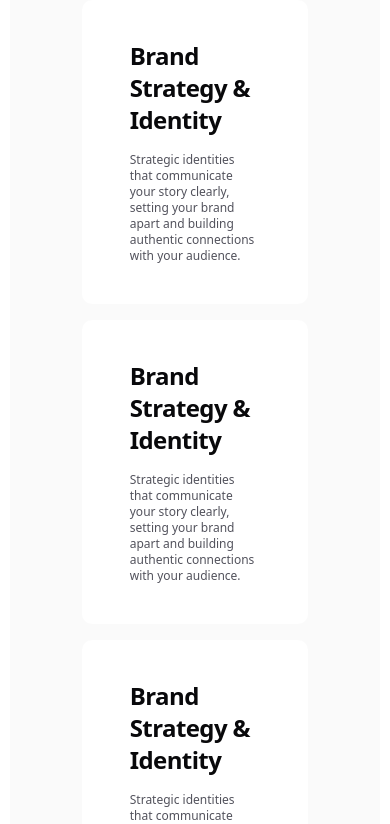
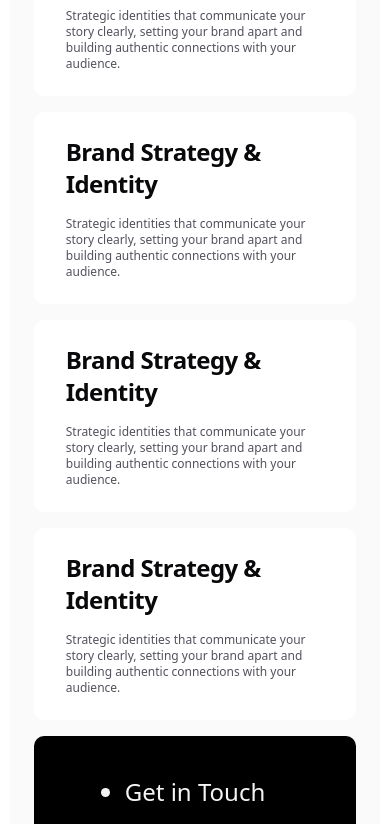
Before and after one commit to msanchariii/steadfast, a Next.js app: page / in a window 390 px wide. Shown: the part 1420-2244 px from the top of the page. Built offline with nearby package versions, Linux system fonts and the light colour scheme.

Commit message:
make services responsive

```diff
--- a/src/components/ServiceCards.tsx
+++ b/src/components/ServiceCards.tsx
@@ -1,12 +1,19 @@
 "use client";
 import gsap from "gsap";
 import React, { useRef } from "react";
+import { useMediaQuery } from "react-responsive";
 
 const ContactCardInServiceSection = () => {
     const titleRef = useRef(null);
     const listRef = useRef(null);
 
+    const isXLScreen = useMediaQuery({ query: "(min-width: 80rem)" });
+
     const onMouseEnter = () => {
+        if (!titleRef.current || !listRef.current) return;
+        if (!isXLScreen) {
+            return;
+        }
         gsap.to(titleRef.current, {
             x: -200,
             autoAlpha: 0,
@@ -22,6 +29,10 @@ const ContactCardInServiceSection = () => {
     };
 
     const onMouseLeave = () => {
+        if (!titleRef.current || !listRef.current) return;
+        if (!isXLScreen) {
+            return;
+        }
         gsap.to(titleRef.current, {
             x: 0,
             autoAlpha: 1,
@@ -42,10 +53,10 @@ const ContactCardInServiceSection = () => {
             onMouseLeave={onMouseLeave}
             className="relative container mx-auto my-4 flex cursor-pointer flex-col items-center justify-between overflow-hidden rounded-lg bg-black px-12 py-10 text-2xl xl:flex-row"
         >
-            <a className="absolute inset-0" href="/contact"></a>
+            <a className="absolute inset-0 z-20" href="/contact"></a>
             <h3
                 ref={titleRef}
-                className="max-w-md font-medium text-zinc-100"
+                className="hidden max-w-md font-medium text-zinc-100 xl:block"
                 id="contact-card-in-service-section-title"
             >
                 Ready To Start ?
--- a/src/components/sections/Services.tsx
+++ b/src/components/sections/Services.tsx
@@ -3,7 +3,7 @@ import ContactCardInServiceSection from "../ServiceCards";
 
 const Services = () => {
     return (
-        <section className="relative container mx-auto my-12 min-h-dvh px-12">
+        <section className="relative container mx-auto my-12 min-h-dvh px-0 lg:px-12">
             <h2 className="sr-only">Services</h2>
             <h2 className="mb-6 font-semibold">[Services]</h2>
             <h1 className="mb-16 text-4xl leading-12 font-bold tracking-tight text-wrap md:text-5xl xl:max-w-4xl xl:text-6xl xl:leading-16">
@@ -36,29 +36,19 @@ const Services = () => {
                 />
                 <ContactCardInServiceSection />
             </div>
-            {/* <p className="text-center text-4xl font-bold mb-6 capitalize tracking-tight leading-16">
-                lorem ipsum
-                <span className="text-rose-500 "> Services</span> <br />
-                We provide
-            </p> */}
-            {/* <div className="px-12">
-                <HoverEffect items={services} />
-            </div> */}
         </section>
     );
 };
 
 const ServiceCards = ({ title = "Title", desc = "Desc" }) => {
     return (
-        <div>
-            <div className="relative container mx-auto my-4 flex flex-col items-center justify-between rounded-lg bg-white px-12 py-10 xl:flex-row">
-                <h3 className="mb-4 w-full max-w-lg text-left text-2xl font-bold tracking-tight xl:order-2 xl:mb-0 xl:max-w-fit">
-                    {title}
-                </h3>
-                <p className="max-w-md text-xs font-medium text-zinc-600">
-                    {desc}
-                </p>
-            </div>
+        <div className="relative container mx-auto my-4 flex flex-col items-center justify-between rounded-lg bg-white px-8 py-6 xl:flex-row xl:px-12 xl:py-10">
+            <h3 className="mb-4 w-full items-start text-left text-2xl font-bold tracking-tight xl:order-2 xl:mb-0 xl:max-w-fit">
+                {title}
+            </h3>
+            <p className="w-full text-xs font-medium text-zinc-600 xl:max-w-md">
+                {desc}
+            </p>
         </div>
     );
 };
--- a/src/components/sections/Testimonial.tsx
+++ b/src/components/sections/Testimonial.tsx
@@ -34,7 +34,7 @@ const TestimonialCard = ({
 }) => {
     return (
         <div
-            className={`bg-lavender/20 before:border-b-lavender-dark relative h-fit w-full rounded-tr-2xl rounded-b-2xl px-6 py-6 text-black before:absolute before:top-[-24px] before:left-0 before:h-0 before:w-0 before:border-r-[20px] before:border-b-[20px] before:border-r-transparent before:content-[''] ${className}`}
+            className={`before:border-b-lavender-dark relative h-fit w-full rounded-tr-2xl rounded-b-2xl bg-zinc-100 px-6 py-6 text-black before:absolute before:top-[-24px] before:left-0 before:h-0 before:w-0 before:border-r-[20px] before:border-b-[20px] before:border-r-transparent before:content-[''] ${className}`}
         >
             <div className="flex h-full w-full flex-col gap-4">
                 <div className="text-lavender-dark font-semibold">
```
